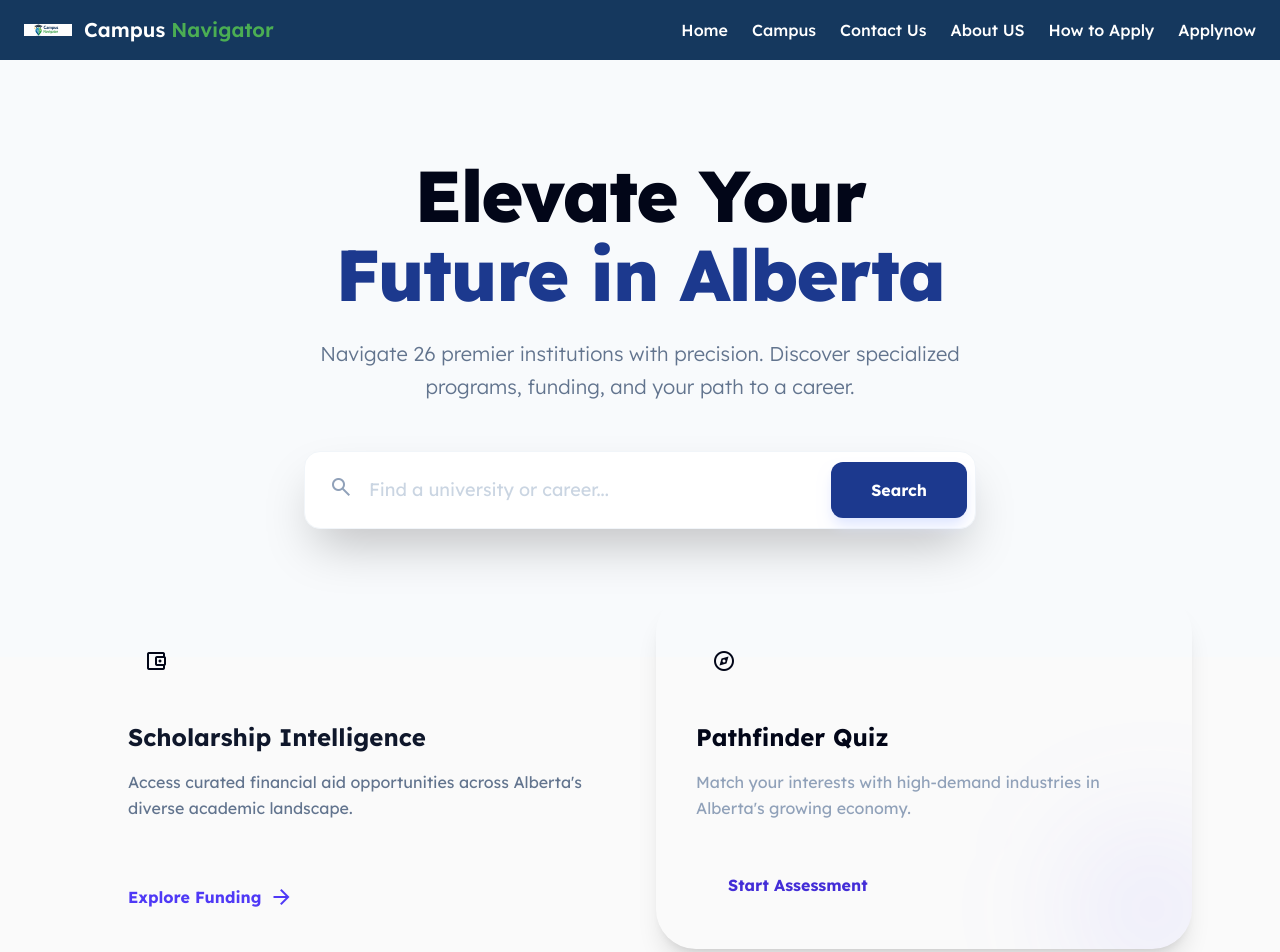
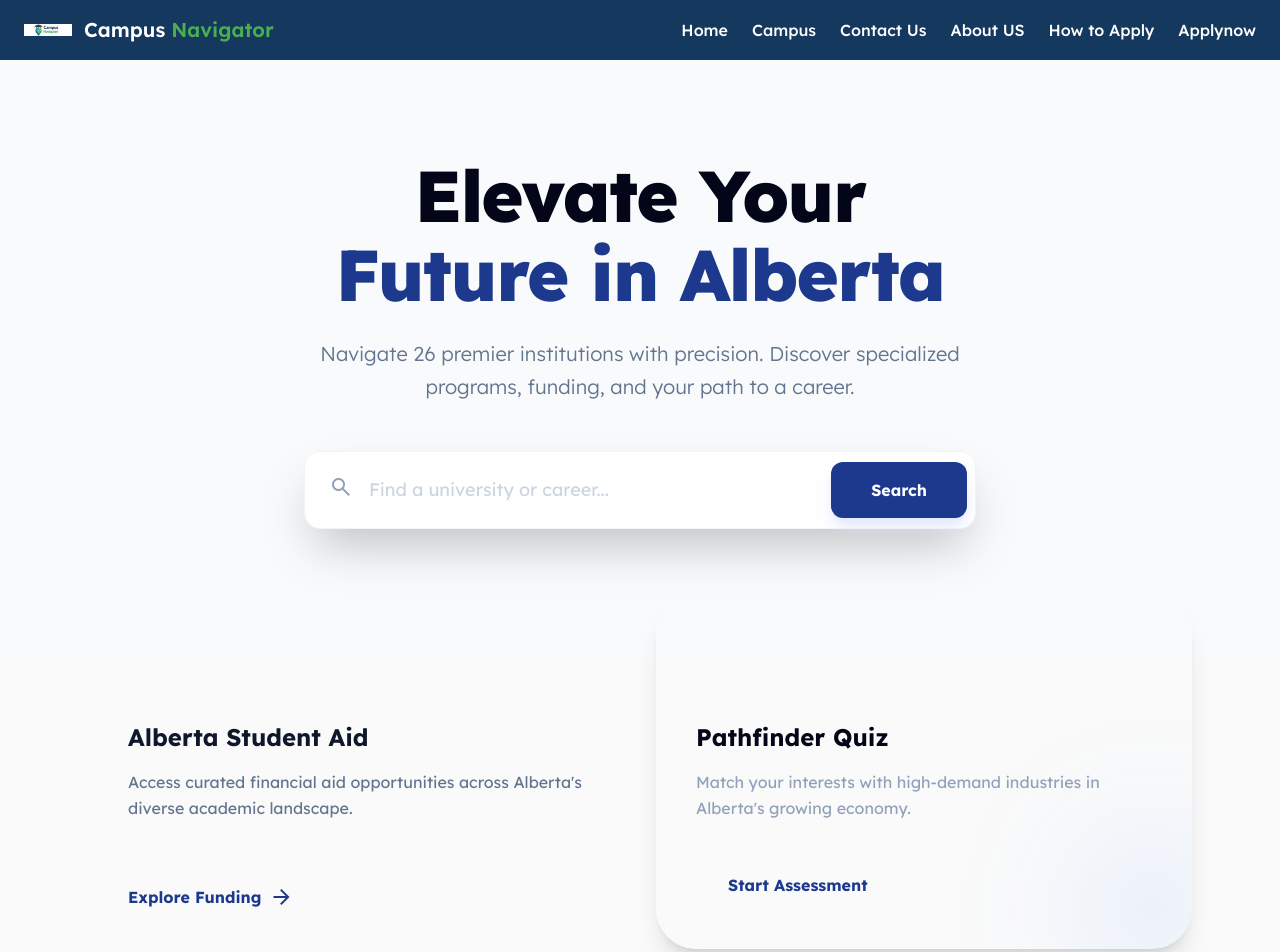
Before and after one commit to S-hussaini/campus-navigator, a Next.js app: page / in a window 1280 px wide. Shown: the top 952 px of the page. Built offline with nearby package versions, Linux system fonts and the light colour scheme.

Commit message:
more tiny bit changes

```diff
--- a/app/page.js
+++ b/app/page.js
@@ -54,14 +54,13 @@ export default function Home() {
           <div className="group p-10 rounded-[2.5rem] bordershadow-xl hover:shadow-2xl transition-all duration-500 flex flex-col justify-between overflow-hidden relative">
             <div className="relative z-10">
               <div className="w-14 h-14 text-slate-950 rounded-2xl flex items-center justify-center mb-8 group-hover:scale-110 transition-transform">
-                <span className="material-symbols-outlined text-3xl">account_balance_wallet</span>
               </div>
-              <h3 className="text-2xl font-bold text-slate-900 mb-4">Scholarship Intelligence</h3>
+              <h3 className="text-2xl font-bold text-slate-900 mb-4">Alberta Student Aid</h3>
               <p className="text-slate-500 leading-relaxed mb-10">
                 Access curated financial aid opportunities across Alberta's diverse academic landscape.
               </p>
             </div>
-            <a href="#" className="relative z-10 flex items-center gap-2 text-indigo-600 font-bold group/link">
+            <a href="#" className="relative z-10 flex items-center gap-2 text-blue-900 font-bold group/link  hover:bg-blue-50 ">
               Explore Funding <span className="material-symbols-outlined text-xl transition-transform group-hover/link:translate-x-1">arrow_forward</span>
             </a>
 
@@ -71,17 +70,16 @@ export default function Home() {
           <div className="group  p-10 rounded-[2.5rem] shadow-xl hover:shadow-2xl transition-all duration-500 flex flex-col justify-between overflow-hidden relative">
             <div className="relative z-10">
               <div className="w-14 h-14 text-slate-950 rounded-2xl flex items-center justify-center mb-8">
-                <span className="material-symbols-outlined text-3xl">explore</span>
               </div>
               <h3 className="text-2xl font-bold text-slate-950 mb-4">Pathfinder Quiz</h3>
               <p className="text-slate-400 leading-relaxed mb-10">
                 Match your interests with high-demand industries in Alberta's growing economy.
               </p>
             </div>
-            <button className="relative z-10 w-fit px-8 py-3 text-indigo-700 font-bold rounded-xl hover:bg-indigo-50 transition-colors">
+            <button className="relative z-10 w-fit px-8 py-3 text-blue-900 font-bold rounded-xl hover:bg-blue-50 transition-colors">
               Start Assessment
             </button>
-            <div className="absolute -bottom-10 -right-10 w-40 h-40 bg-indigo-500/10 rounded-full blur-3xl" />
+            <div className="absolute -bottom-10 -right-10 w-40 h-40 bg-blue-500/10 rounded-full blur-3xl" />
           </div>
         </section>
 
```
